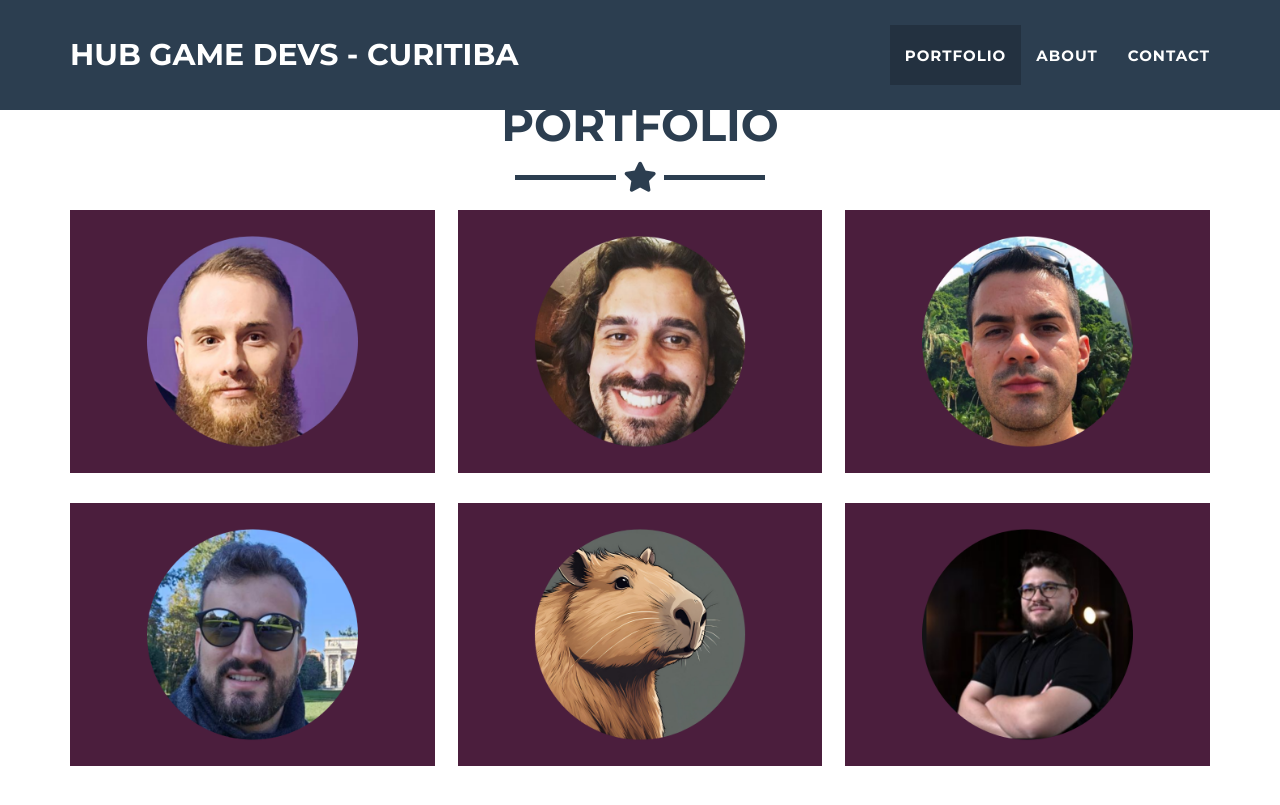
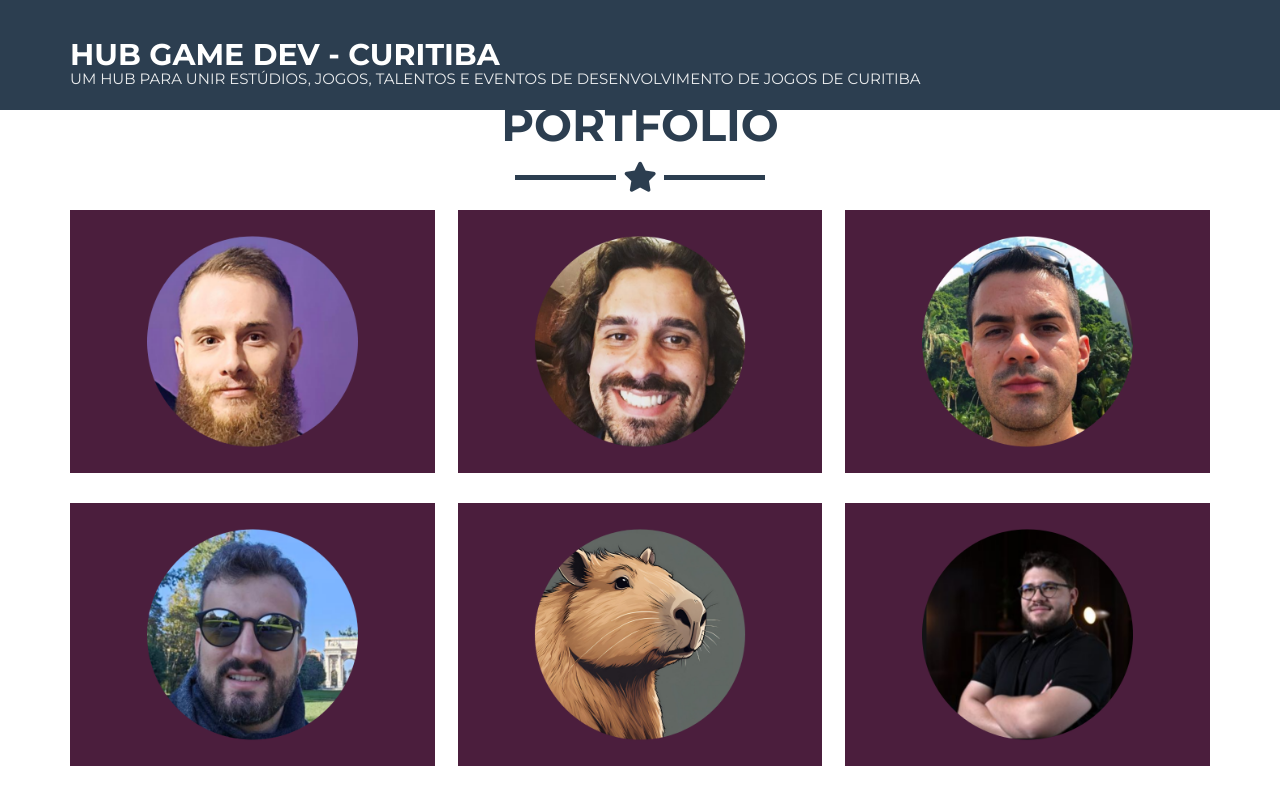
Before and after one commit to CosmopixBR/CosmopixBR.github.io, a Jekyll site: the page built from _posts/2025-05-27-marcos.markdown, in a window 1280 px wide. Shown: the top 805 px of the page. Built offline with Jekyll 4.4.1, drawn with Linux system fonts in a browser that asks for light colours.

Commit message:
Teste do site - 9
Mudei o cabeçalho

```diff
--- a/_config.yml
+++ b/_config.yml
@@ -1,5 +1,5 @@
 # Site settings
-title: Hub Game Devs - Curitiba
+title: Hub Game Dev - Curitiba
 email: andreilemisz@cosmopix.games
 url: https://github.com/jeromelachaud/freelancer-theme
 description: "Um espaço centralizado para a cena de desenvolvimento de jogos em Curitiba, onde estúdios e devs independentes podem mostrar seus trabalhos, onde talentos encontram oportunidades e a comunidade se conecta através de eventos e colaborações."
--- a/_includes/nav.html
+++ b/_includes/nav.html
@@ -3,13 +3,23 @@
   <div class="container">
     <!-- Brand and toggle get grouped for better mobile display -->
     <div class="navbar-header page-scroll">
+
+
+      <!-- Andrei: Vou apagar esse botão porque ele server para mostrar as opções do menu quando a página não carrega inteira (tipo no mobile), mas como eu desativei as opções, não precisa ter o botão
+
       <button type="button" class="navbar-toggle" data-toggle="collapse" data-target="#bs-example-navbar-collapse-1">
         <span class="sr-only">Toggle navigation</span>
         <span class="icon-bar"></span>
         <span class="icon-bar"></span>
         <span class="icon-bar"></span>
-      </button>
-      <a class="navbar-brand" href="#page-top">{{ site.title }}</a>
+      </button> -->
+
+
+      <a class="navbar-brand" href="#page-top">{{ site.title }}
+        <div class="navbar-subtitle">Um hub para unir estúdios, jogos, talentos e eventos de desenvolvimento de jogos de Curitiba</div>
+      </a>
+
+
     </div>
 
     <!-- Collect the nav links, forms, and other content for toggling -->
@@ -26,7 +39,9 @@
         </li>
         <li class="page-scroll">
           <a href="#contact">Contact</a>
-        </li>
+        </li> -->
+
+
       </ul>
     </div>
     <!-- /.navbar-collapse -->
```
Also changed, not shown: other parts of _includes/nav.html (+3 -0 lines), _includes/css/main.css (+18 -0 lines).
